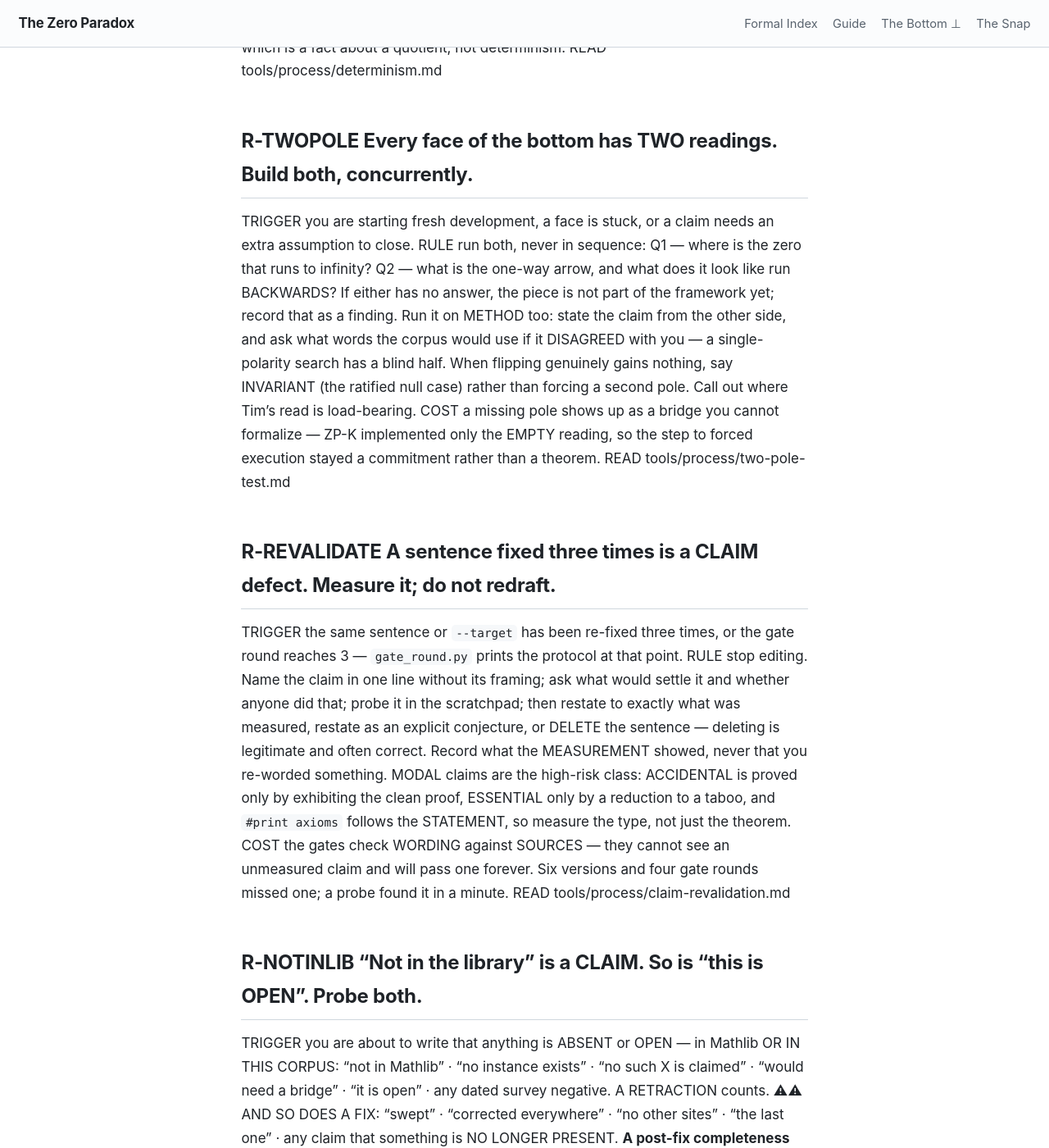
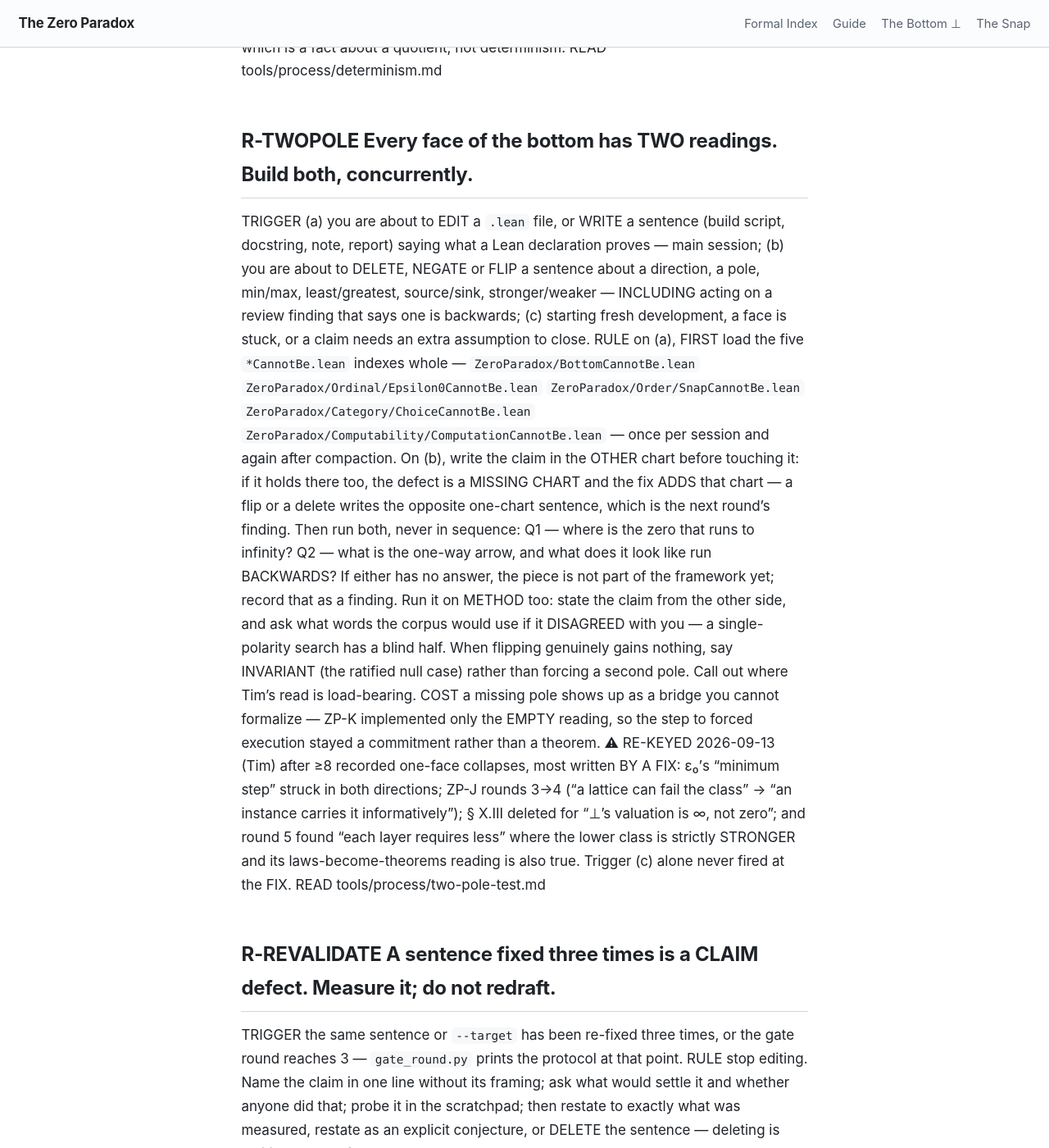
Before and after one commit to timbrigham/ZeroParadox, a Jekyll site: the page built from CLAUDE.md, in a window 1280 px wide and 1400 px high, scrolled down 12514 px. Shown: the whole window at 82% size. Built offline with Jekyll 4.4.1, drawn with Linux system fonts in a browser that asks for light colours; our own code applies the rules of GitHub Pages for plain Markdown files.

Commit message:
Re-key R-TWOPOLE to fire on Lean work and on flipping a directional sentence
Tim, 2026-09-13, after eight recorded one-face collapses, most written by a fix: load the five
*CannotBe.lean indexes before editing Lean or writing about what a Lean declaration proves, and
before deleting, negating or flipping a directional or pole sentence, write it in the other chart
first. A one-chart finding usually means a missing chart, and the fix adds it.

Co-Authored-By: Claude Opus 5 (1M context) <noreply@anthropic.com>
Claude-Session: https://claude.ai/code/session_01AGpP8SFJJ3HadqzDKHPYt7

```diff
--- a/CLAUDE.md
+++ b/CLAUDE.md
@@ -368,9 +368,20 @@ COST     this was re-derived four separate ways in one session; and "nothing els
 READ     tools/process/determinism.md
 
 ## R-TWOPOLE  Every face of the bottom has TWO readings. Build both, concurrently.
-TRIGGER  you are starting fresh development, a face is stuck, or a claim needs an extra
+TRIGGER  (a) you are about to EDIT a `.lean` file, or WRITE a sentence (build script, docstring,
+         note, report) saying what a Lean declaration proves — main session; (b) you are about to
+         DELETE, NEGATE or FLIP a sentence about a direction, a pole, min/max, least/greatest,
+         source/sink, stronger/weaker — INCLUDING acting on a review finding that says one is
+         backwards; (c) starting fresh development, a face is stuck, or a claim needs an extra
          assumption to close.
-RULE     run both, never in sequence: Q1 — where is the zero that runs to infinity? Q2 —
+RULE     on (a), FIRST load the five `*CannotBe.lean` indexes whole — `ZeroParadox/BottomCannotBe.lean`
+         `ZeroParadox/Ordinal/Epsilon0CannotBe.lean` `ZeroParadox/Order/SnapCannotBe.lean`
+         `ZeroParadox/Category/ChoiceCannotBe.lean` `ZeroParadox/Computability/ComputationCannotBe.lean`
+         — once per session and again after compaction. On (b),
+         write the claim in the OTHER chart before touching it: if it holds there too, the defect is
+         a MISSING CHART and the fix ADDS that chart — a flip or a delete writes the opposite
+         one-chart sentence, which is the next round's finding.
+         Then run both, never in sequence: Q1 — where is the zero that runs to infinity? Q2 —
          what is the one-way arrow, and what does it look like run BACKWARDS? If either has
          no answer, the piece is not part of the framework yet; record that as a finding.
          Run it on METHOD too: state the claim from the other side, and ask what words the
@@ -379,6 +390,11 @@ RULE     run both, never in sequence: Q1 — where is the zero that runs to infi
          rather than forcing a second pole. Call out where Tim's read is load-bearing.
 COST     a missing pole shows up as a bridge you cannot formalize — ZP-K implemented only the
          EMPTY reading, so the step to forced execution stayed a commitment rather than a theorem.
+         ⚠ RE-KEYED 2026-09-13 (Tim) after ≥8 recorded one-face collapses, most written BY A FIX: ε₀'s
+         "minimum step" struck in both directions; ZP-J rounds 3→4 ("a lattice can fail the class" →
+         "an instance carries it informatively"); § X.III deleted for "⊥'s valuation is ∞, not zero";
+         and round 5 found "each layer requires less" where the lower class is strictly STRONGER and
+         its laws-become-theorems reading is also true. Trigger (c) alone never fired at the FIX.
 READ     tools/process/two-pole-test.md
 
 ## R-REVALIDATE  A sentence fixed three times is a CLAIM defect. Measure it; do not redraft.
```
